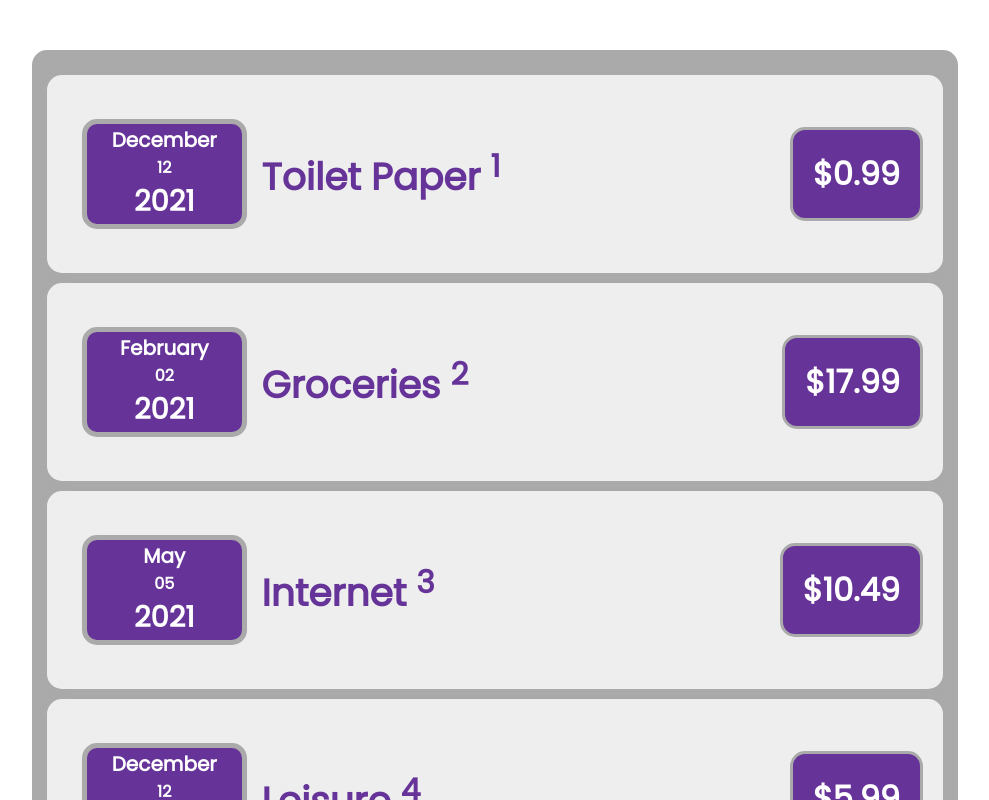
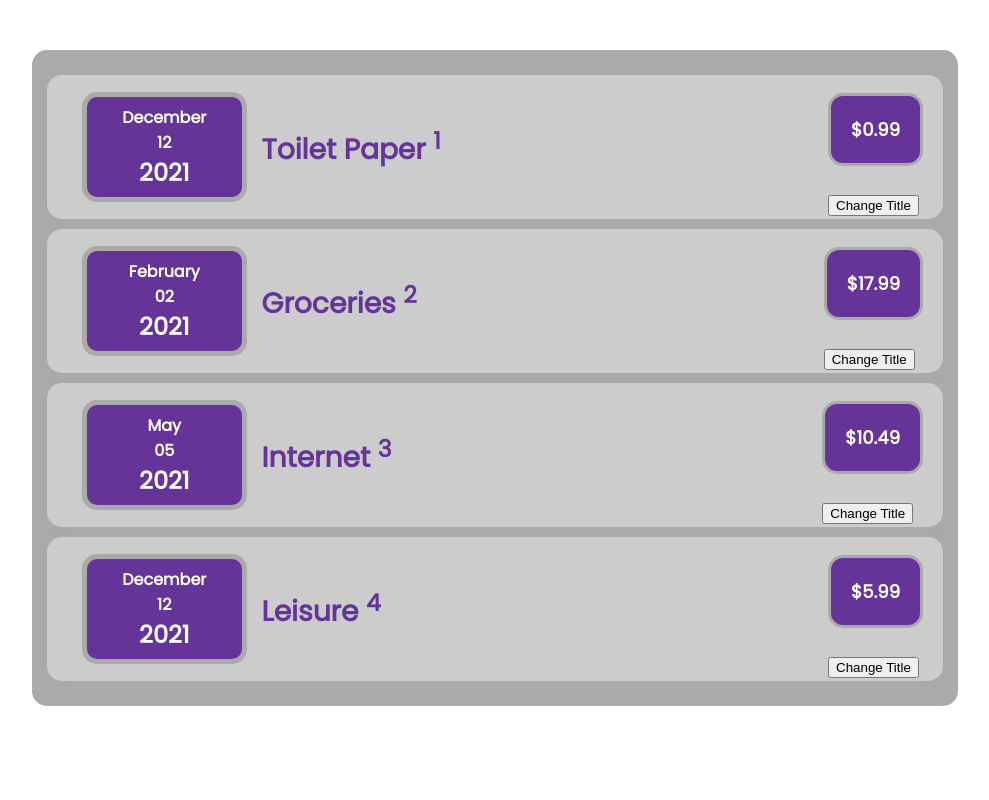
Before and after one commit to KramStyles/react_1, a React (Create React App) app: page / in a window 1280 px wide. Shown: the top 800 px of the page, without its empty margins (145-1134 px from the left). Built offline with nearby package versions, Linux system fonts and the light colour scheme.

Commit message:
worked with useState()

```diff
--- a/src/components/Expenses/ExpenseItem.css
+++ b/src/components/Expenses/ExpenseItem.css
@@ -17,28 +17,32 @@ body{
 .expense_container{
     margin: 10px auto;
     border-radius: var(--radius);
-    background-color: #eeeeee;
+    background-color: #ccc;
     padding: 0 20px;
     display: flex;
     align-items: center;
     box-shadow: 3px 3px 10px var(--darky);
+    transition: .4s ease all;
+}
+.expense_container:hover{
+    background-color: #fff;
 }
 
 .expense_container .div{
     font-weight: bold;
-    font-size: 2em;
+    font-size: 1.5em;
     display: flex;
     justify-content: space-between;
     align-items: center;
     color: rebeccapurple;
     width: 80%;
-    margin: 20px auto;
 }
 .expense_container .p{
     background-color: rebeccapurple;
     padding: 20px;
     border-radius: var(--radius);
     color: white;
+    font-size: 18px;
     border: 3px solid var(--darky);
 
 }
@@ -56,9 +60,6 @@ body{
     border: 5px solid var(--darky);
     margin: auto var(--radius);
 }
-.expense_date div:first-child{
-    font-size: 20px;
+.expense_date div:last-child{
+    font-size: 1.5em;
 }
-.expense_date div:last-child{
-    font-size: 1.8em;
-}
--- a/src/components/Expenses/ExpenseItem.js
+++ b/src/components/Expenses/ExpenseItem.js
@@ -1,15 +1,25 @@
+import {useState} from "react";
+
 import ExpenseDate from "./ExpenseDate";
 
 import './ExpenseItem.css';
 import Card from "../UI/Card";
+
 const ExpenseItem = (props) => {
+    let [title, setTitle] = useState(props.title); //Used to update dom elements
+    const changeTitle = () =>{
+        setTitle('HellΩΩ')
+    }
 
     return (
         <Card className={"expense_container"}>
             <ExpenseDate date={props.date}/>
             <div className={'div'}>
-                <h3>{props.title} <sup>{props.id}</sup></h3>
-                <p className={'p'}>${props.amount}</p>
+                <h3>{title} <sup>{props.id}</sup></h3>
+                <div>
+                    <p className={'p'}>${props.amount}</p>
+                    <button onClick={changeTitle}>Change Title</button>
+                </div>
             </div>
         </Card>
     );
```
